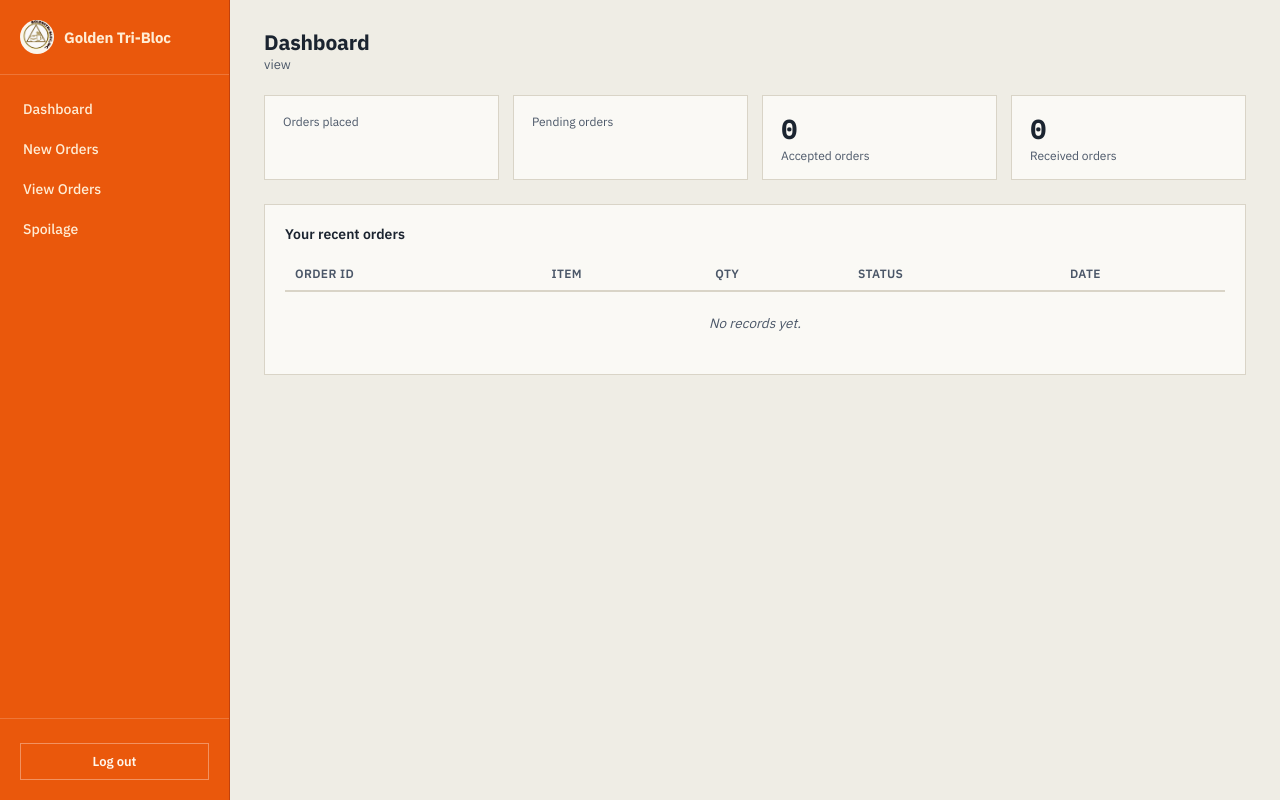
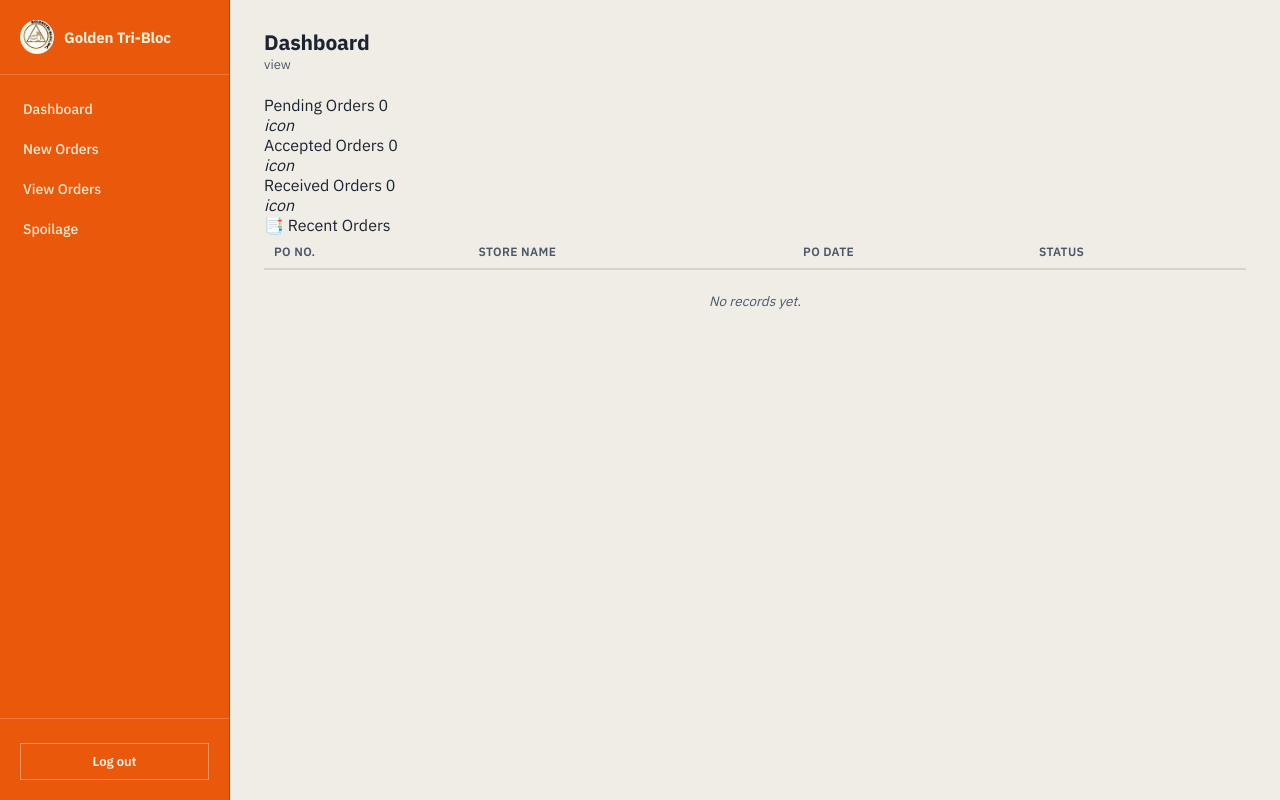
Before and after one commit to kviernes255lfi-a11y/GTBI-Multi-Store-Ordering-System, a Flask app: template templates/store/dashboard.html in a window 1280 px wide. Run offline with Flask 3, Linux system fonts and the light colour scheme; the template is opened without the code that fills it, so the values that code supplies are empty.

Commit message:
Update dashboard.html

```diff
--- a/templates/store/dashboard.html
+++ b/templates/store/dashboard.html
@@ -3,27 +3,63 @@
 {% block page_title %}Dashboard{% endblock %}
 {% block page_sub %}{{ current_user.store.name }} view{% endblock %}
 {% block content %}
-<div class="stat-row">
-  <div class="stat"><div class="n">{{ stats.orders }}</div><div class="l">Orders placed</div></div>
-  <div class="stat"><div class="n">{{ stats.pending }}</div><div class="l">Pending orders</div></div>
-  <div class="stat"><div class="n">{{ stats.accepted|default(0) }}</div><div class="l">Accepted orders</div></div>
-  <div class="stat"><div class="n">{{ stats.received|default(0) }}</div><div class="l">Received orders</div></div>
+
+<!-- 3 Status Cards na may colored left border at icon -->
+<div class="custom-stat-row">
+  <div class="stat-card pending-card">
+    <div class="stat-content">
+      <span class="stat-label">Pending Orders</span>
+      <span class="stat-num">{{ stats.pending|default(0) }}</span>
     </div>
-<div class="panel">
-  <h3>Your recent orders</h3>
-  <table>
-    <thead><tr><th>Order ID</th><th>Item</th><th>Qty</th><th>Status</th><th>Date</th></tr></thead>
+    <div class="stat-icon"><i class="fas fa-history">icon</i></div>
+  </div>
+
+  <div class="stat-card accepted-card">
+    <div class="stat-content">
+      <span class="stat-label">Accepted Orders</span>
+      <span class="stat-num">{{ stats.accepted|default(0) }}</span>
+    </div>
+    <div class="stat-icon"><i class="fas fa-clipboard-check">icon</i></div>
+  </div>
+
+  <div class="stat-card received-card">
+    <div class="stat-content">
+      <span class="stat-label">Received Orders</span>
+      <span class="stat-num">{{ stats.received|default(0) }}</span>
+    </div>
+    <div class="stat-icon"><i class="fas fa-box">icon</i></div>
+  </div>
+</div>
+
+<!-- Recent Orders Panel na may Orange Header Table -->
+<div class="custom-panel">
+  <div class="panel-header-title">
+    <span class="icon-list">📑</span> Recent Orders
+  </div>
+  <div class="table-container">
+    <table class="custom-table">
+      <thead>
+        <tr>
+          <th>PO No.</th>
+          <th>Store Name</th>
+          <th>PO Date</th>
+          <th>Status</th>
+        </tr>
+      </thead>
       <tbody>
         {% for o in recent_orders %}
         <tr>
-        <td class="mono">ORD-{{ '%04d'|format(o.id) }}</td><td>{{ o.item_name }}</td><td>{{ o.qty }}</td>
+          <td class="mono font-bold">PO-{{ o.created_at.strftime('%Y%m%d') }}-{{ '%03d'|format(o.id) }}</td>
+          <td>{{ current_user.store.name }}</td>
+          <td>{{ o.created_at.strftime('%Y-%m-%d') }}</td>
           <td><span class="badge {{ o.status|lower }}">{{ o.status }}</span></td>
-        <td>{{ o.created_at.strftime('%b %d, %Y') }}</td>
         </tr>
         {% else %}
-      <tr class="empty-row"><td colspan="5">No records yet.</td></tr>
+        <tr class="empty-row"><td colspan="4">No records yet.</td></tr>
         {% endfor %}
       </tbody>
     </table>
   </div>
+</div>
+
 {% endblock %}
```
Lines whose indentation alone changed are shown as unchanged.
